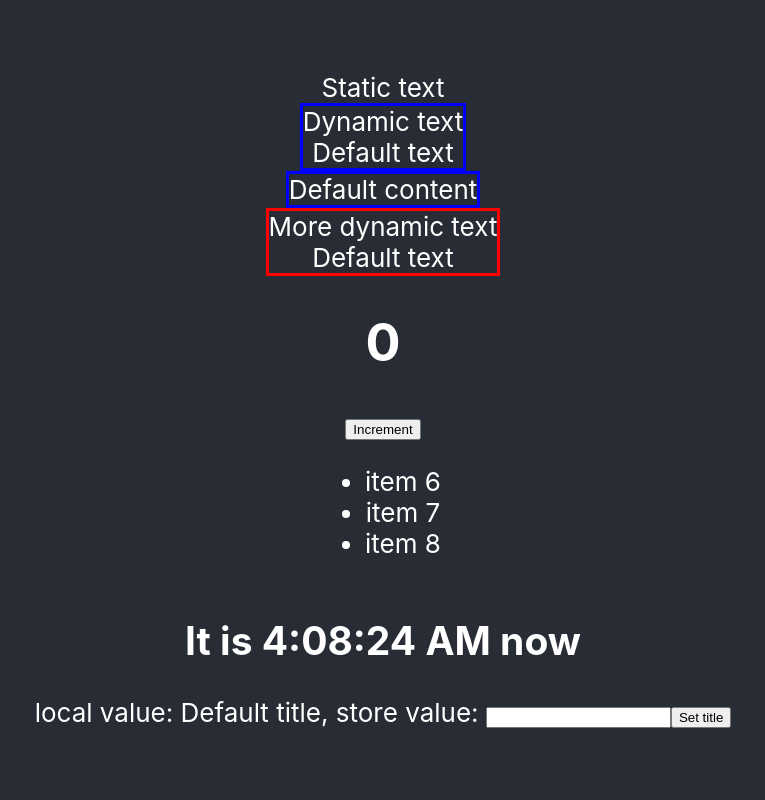
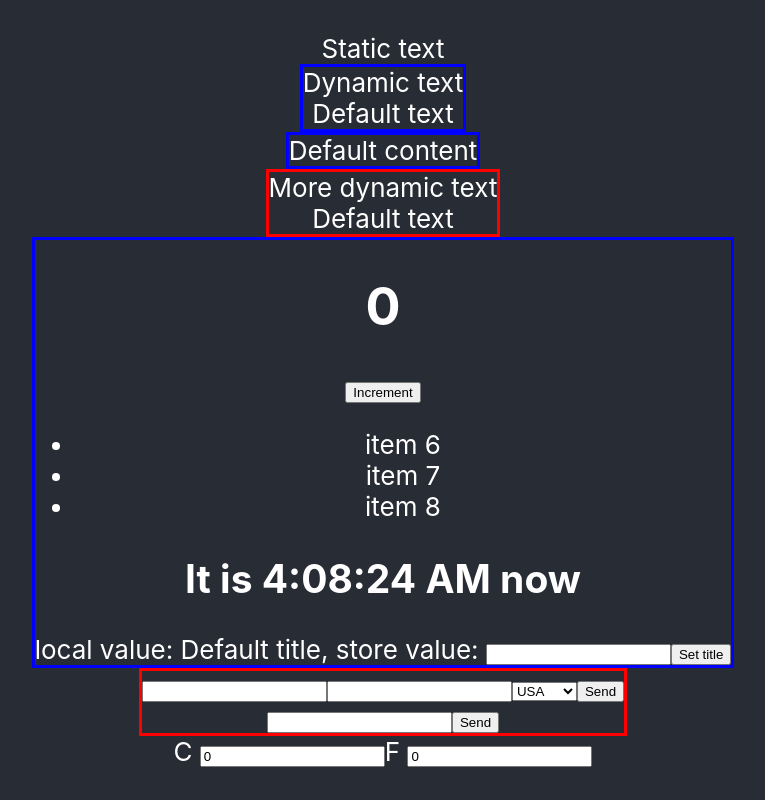
Before and after one commit to crraay/react-tutorial, a React (Create React App) app: page / in a window 1280 px wide. Shown: the whole page, without its empty margins (257-1022 px from the left). Built offline with nearby package versions, Linux system fonts and the light colour scheme.

Commit message:
add form's samples

```diff
--- a/src/App.js
+++ b/src/App.js
@@ -5,6 +5,9 @@ import { SimpleList } from "./components/SimpleList";
 import { Clock } from "./components/Clock";
 import { Lifecycle } from "./components/Lifecycle";
 import { Title } from "./components/Title";
+import { NameForm } from "./components/NameForm";
+import {UncontrolledForm} from "./components/UncontrolledForm";
+import {Converter} from "./components/Converter";
 
 const StaticTextComponent = () => {
   return <div>Static text</div>
@@ -64,6 +67,7 @@ class App extends React.Component {
 
           <ContainerComponent/>
 
+          <DefaultContainerComponent>
             {/* work with state */}
             <ClickCounter/>
             <SimpleList items={this.state.items}/>
@@ -74,6 +78,14 @@ class App extends React.Component {
 
             {/* Redux */}
             <Title/>
+          </DefaultContainerComponent>
+
+          {/* Forms */}
+          <ContainerComponent>
+            <NameForm/>
+            <UncontrolledForm/>
+          </ContainerComponent>
+          <Converter/>
         </header>
       </div>
     );
--- /dev/null
+++ b/src/components/Converter.js
@@ -0,0 +1,39 @@
+import React from 'react';
+
+export class Converter extends React.Component {
+  constructor(props) {
+    super(props);
+    this.state = {
+      cels: 0,
+      fahr: 0
+    }
+    this.onCelsChange = this.onCelsChange.bind(this)
+    this.onFahrChange = this.onFahrChange.bind(this)
+  }
+  onCelsChange(e) {
+    const cels = e.target.value
+    this.setState({cels: cels});
+
+    if(cels) {
+      const fahr = (cels * 1.8) + 32;
+      this.setState({fahr: fahr});
+    }
+  }
+  onFahrChange(e) {
+    const fahr = e.target.value
+    this.setState({fahr: fahr});
+
+    if (fahr) {
+      const cels = (fahr - 32) / 1.8;
+      this.setState({cels: cels});
+    }
+  }
+  render() {
+    return (
+      <form>
+        C <input type="number" value={this.state.cels} onChange={this.onCelsChange}/>
+        F <input type="number" value={this.state.fahr} onChange={this.onFahrChange}/>
+      </form>
+    )
+  }
+}
--- /dev/null
+++ b/src/components/NameForm.js
@@ -0,0 +1,39 @@
+import React from 'react';
+
+export class NameForm extends React.Component {
+  constructor(props) {
+    super(props);
+    this.state = {
+      firstName: '',
+      lastName: '',
+      citizenship: 'usa'
+    }
+    this.onSubmit = this.onSubmit.bind(this);
+    this.onValueChange = this.onValueChange.bind(this);
+  }
+  onSubmit(e) {
+    e.preventDefault();
+    console.log(`submitted form value: ${this.state.firstName} ${this.state.lastName} ${this.state.citizenship}`);
+  }
+  onValueChange(e) {
+    const name = e.target.name;
+    const value = e.target.value;
+    this.setState({
+      [name]: value
+    });
+  }
+  render() {
+    return (
+      <form onSubmit={this.onSubmit}>
+        <input type="text" name="firstName" onChange={this.onValueChange} value={this.state.firstName}/>
+        <input type="text" name="lastName" onChange={this.onValueChange} value={this.state.lastName}/>
+        <select name="citizenship" value={this.state.citizenship} onChange={this.onValueChange}>
+          <option value="rus">Russia</option>
+          <option value="usa">USA</option>
+          <option value="eu">Europe</option>
+        </select>
+        <button type='submit'>Send</button>
+      </form>
+    );
+  }
+}
--- /dev/null
+++ b/src/components/UncontrolledForm.js
@@ -0,0 +1,22 @@
+import React from 'react';
+
+export class UncontrolledForm extends React.Component {
+  constructor(props) {
+    super(props);
+    this.onSubmit = this.onSubmit.bind(this);
+    this.input = React.createRef();
+  }
+  onSubmit(e) {
+    e.preventDefault();
+    console.log(`submitted form value: ${this.input.current.value}`);
+  }
+
+  render() {
+    return (
+      <form onSubmit={this.onSubmit}>
+        <input type="text" ref={this.input} />
+        <button type='submit'>Send</button>
+      </form>
+    );
+  }
+}
```
Lines whose indentation alone changed are shown as unchanged.
